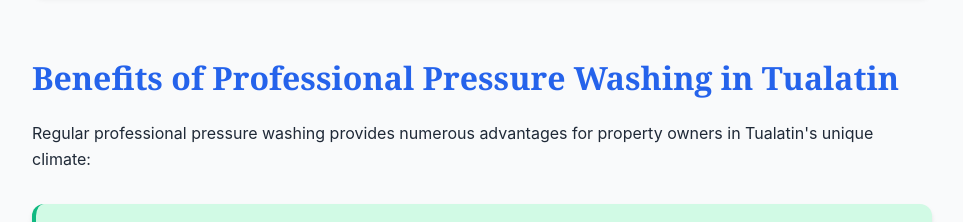
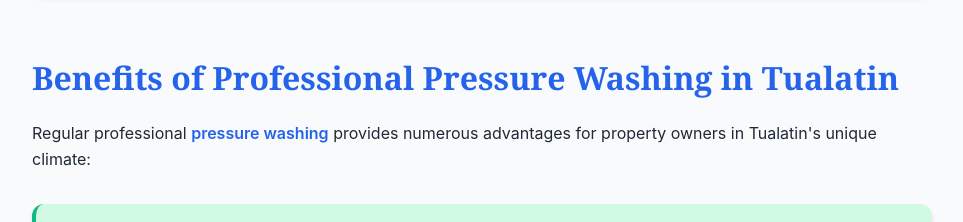
Before and after one commit to juteakter965/P-M-Pressure-Wash-Pressure-Washing-in-Tualatin, a plain HTML site: page Pressure-Washing-in-Tualatin.html in a window 1280 px wide. Shown: the part 2020-2242 px from the top of the page, without its empty margins (158-1121 px from the left). Drawn offline with Linux system fonts and the light colour scheme.

Commit message:
Add contextual link to related pressure washing guide

```diff
--- a/Pressure-Washing-in-Tualatin.html
+++ b/Pressure-Washing-in-Tualatin.html
@@ -89,7 +89,7 @@
                 <!-- Benefits of Pressure Washing Section -->
                 <section class="content-section" style="margin: var(--spacing-3xl) 0;">
                     <h2 style="color: var(--primary-blue); margin-bottom: var(--spacing-lg);">Benefits of Professional Pressure Washing in Tualatin</h2>
-                    <p>Regular professional pressure washing provides numerous advantages for property owners in Tualatin's unique climate:</p>
+                    <p>Regular professional <a href="https://juteakter965.github.io/P-M-Pressure-Wash-Pressure-Washing/Pressure-Washing-in-Tualatin.html" target="_blank" rel="noopener" style="color: var(--primary-blue); font-weight: 600;">pressure washing</a> provides numerous advantages for property owners in Tualatin's unique climate:</p>
 
                     <div class="info-box info-box-success" style="background-color: var(--success-green-light); border-left: 4px solid var(--success-green); padding: var(--spacing-xl); border-radius: var(--radius-lg); margin: var(--spacing-xl) 0;">
                         <h4 class="info-title" style="font-size: 1.125rem; margin-bottom: var(--spacing-sm); color: var(--gray-900);">✓ Key Benefits of Regular Pressure Washing</h4>
```
